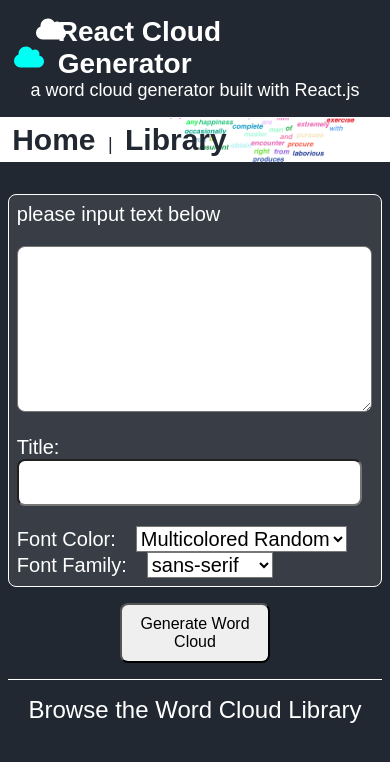
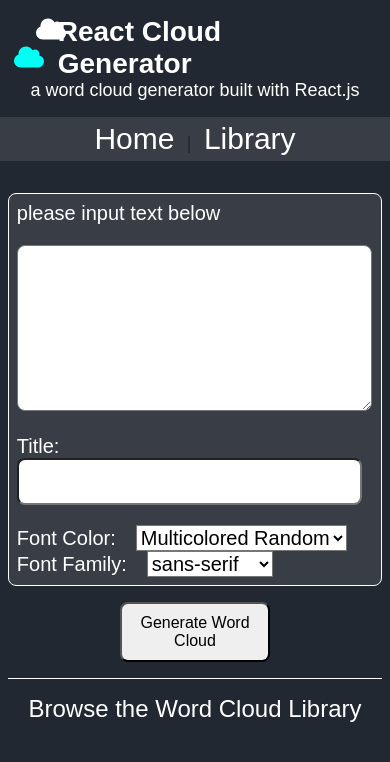
Before and after one commit to owcollier/react-cloud-generator, a React app: page / in a window 390 px wide. Built offline with nearby package versions, Linux system fonts and the light colour scheme; no server answers; a web font is replaced by a local one.

Commit message:
css for top-nav updated to maintain vertical alignment of header and nav bar across all media queries, nav item transitions added on hover, and background image removed

```diff
--- a/src/components/top-nav/top-nav.css
+++ b/src/components/top-nav/top-nav.css
@@ -1,11 +1,7 @@
 .nav-container {
     width: 100%;
     display: flex;
-}
-
-.nav-flex-1, .nav-flex-2 {
-    width: 50%;
-    max-height: 14em;
+    flex-direction: column;
 }
 
 .nav-flex-1 {
@@ -13,12 +9,7 @@
 }
 
 .nav-flex-2 {
-    background-image: url('../../images/ReactCloud.png');
-    background-color: white;
-    background-attachment: fixed;
-    background-size: 60%;
-    background-position: 150% -20%;
-    background-repeat: no-repeat;
+    background-color: #393E46;
 }
 
 .header-text-div {
@@ -27,8 +18,6 @@
     margin-right: 0;
 
     padding-bottom: 1em;
-
-    border-bottom: 1px solid white;
 }
 
 .header-text-div h1 {
@@ -69,13 +58,13 @@
     font-size: 36px;
     margin-top: 0.2em;
     margin-bottom: 0.2em;
-    margin-left: 0.2em;
-    margin-right: 0;
+    text-align: center;
     text-decoration: none;
 }
 
 .nav-items {
-    display:inline;
+    display: inline;
+    position: relative;
     margin-left: 0.2em;
     margin-right: 0.2em;
     padding: 5px;
@@ -87,13 +76,18 @@
 }
 
 .nav-items a {
-    color: #222831;
+    color: white;
     text-decoration: none;
-    font-weight: 800;
+    font-weight: 400;
     font-size: 30px;
 
     cursor: pointer;
+    transition: color 0.5s ease-in;
     /* text-shadow: 0px 0px 4px #00FFF5; */
+}
+
+.nav-items a:hover {
+    color: #00FFF5;
 }
 
 @media (max-width: 1400px) {
--- a/src/components/word-cloud/word-cloud.js
+++ b/src/components/word-cloud/word-cloud.js
@@ -2,7 +2,8 @@
 import { connect } from 'react-redux';
 
 import GeneratorForm from '../generator-form/generator-form';
-import {goEdit, downVoteCloud, upVoteCloud} from '../../actions/actions';
+// import {goEdit, downVoteCloud, upVoteCloud} from '../../actions/actions';
+import {goEdit} from '../../actions/actions';
 import TagCloud from 'react-tag-cloud';
 import randomColor from 'randomcolor';
 import './word-cloud.css';
```
